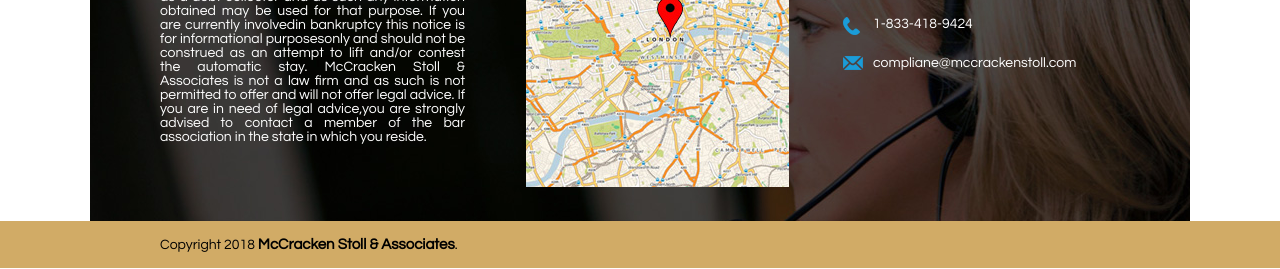
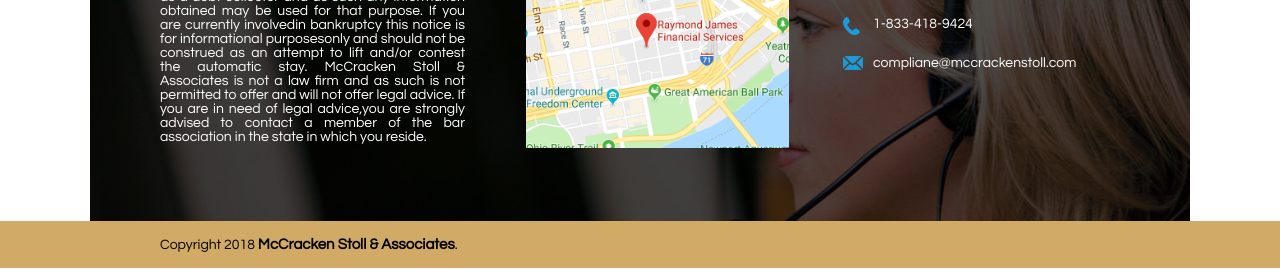
Before and after one commit to baraa272/TestFinal, a plain HTML site: page consumer.html in a window 1280 px wide. Shown: the part 2670-2939 px from the top of the page. Drawn offline with Linux system fonts and the light colour scheme.

Commit message:
updatessss

```diff
--- a/consumer.html
+++ b/consumer.html
@@ -143,7 +143,7 @@
                 <div class="footer_heading">
                     <h3>map</h3>
                 </div>
-                <div class="map"><img src="images/map.jpg" alt="" /></div>
+                <div class="map"><img style="width: 263px;" src="images/map22.png" alt="" /></div>
             </div>
             <div id="contact_info_box">
                 <div class="footer_heading">
```
Also changed, not shown: contact.html (+1 -1 lines), disclaimer.html (+1 -1 lines), paynow.html (+1 -1 lines).
